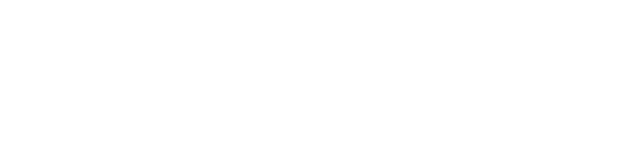
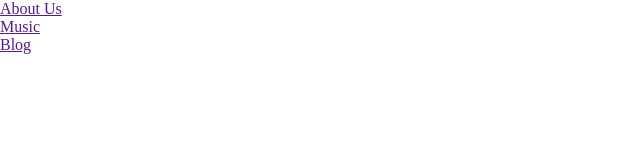
Before and after one commit to Me-hijack/FE_291221, a plain HTML site: page index.html in a window 1280 px wide. Shown: the whole page, without its empty margins (0-640 px from the left). Drawn offline with Linux system fonts and the light colour scheme.

Commit message:
Created header navigation

```diff
--- a/index.html
+++ b/index.html
@@ -9,6 +9,19 @@
 </head>
 <body>
     <header class="header">
+        <nav class="nav">
+            <ul class="menu">
+                <li>
+                <a href="">About Us</a>
+                </li>
+                <li>
+                    <a href="">Music</a>
+                </li>
+                <li>
+                    <a href="">Blog</a>
+                </li>
+            </ul>
+        </nav>
 
     </header>
 
```
